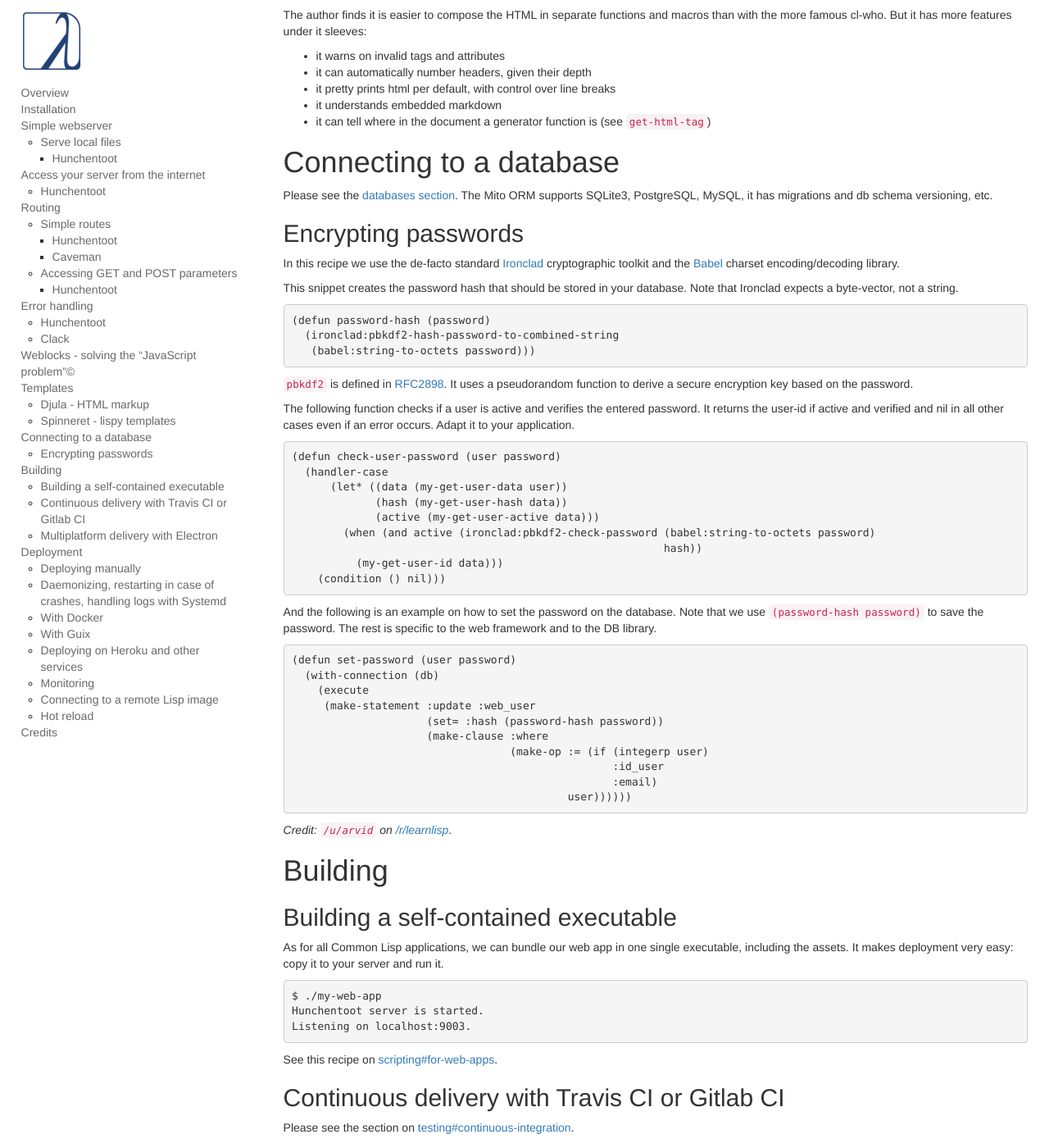
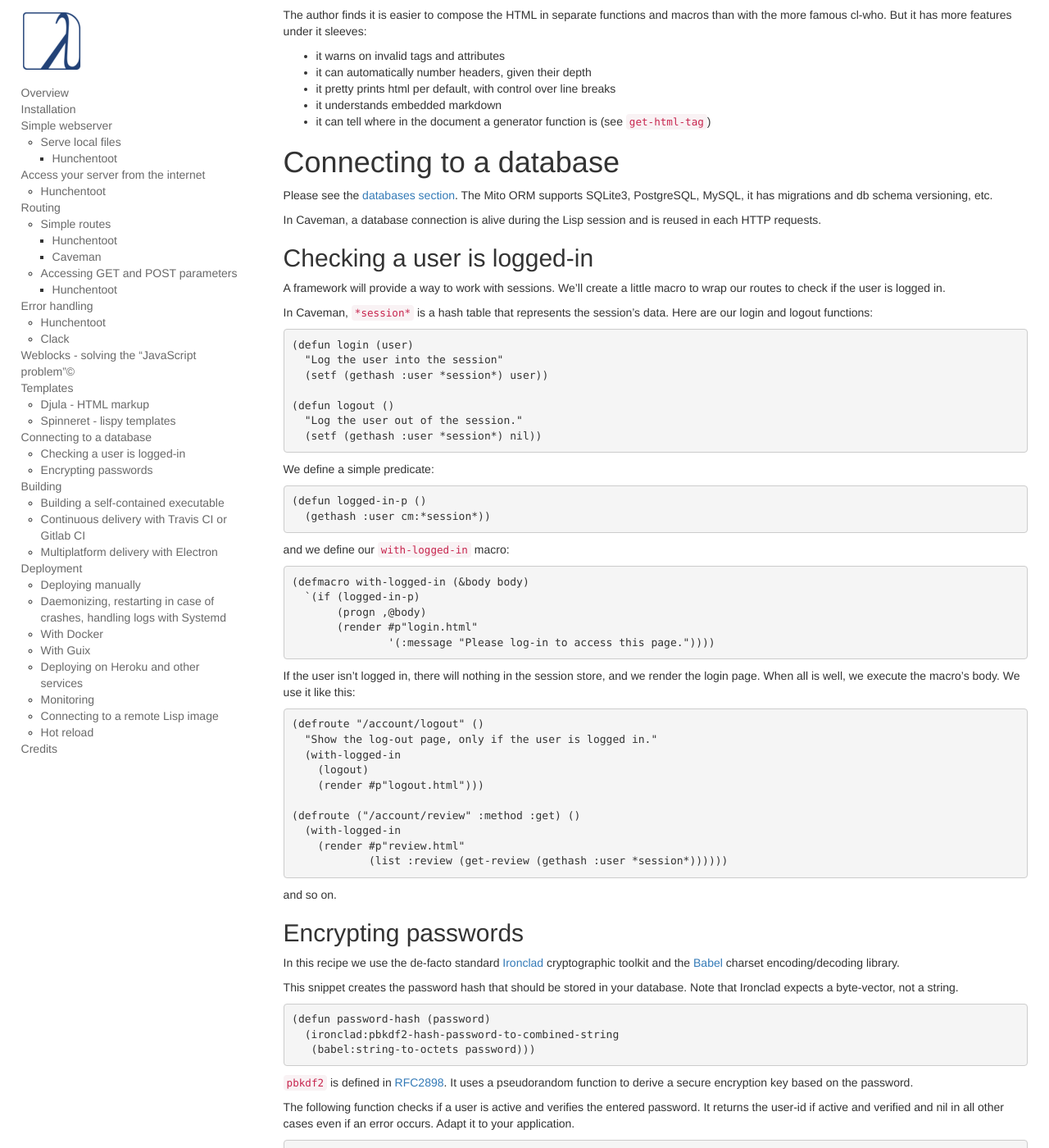
Before and after one commit to LispCookbook/cl-cookbook, a Jekyll site: the page built from web.md, in a window 1280 px wide and 1400 px high, scrolled down 8498 px. Shown: the whole window at 82% size. Built offline with Jekyll 4.4.1, drawn with Linux system fonts in a browser that asks for light colours.

Commit message:
web: check users are logged in. Example with-logged-in macro.

```diff
--- a/web.md
+++ b/web.md
@@ -545,6 +545,63 @@
 supports SQLite3, PostgreSQL, MySQL, it has migrations and db schema
 versioning, etc.
 
+In Caveman, a database connection is alive during the Lisp session and is
+reused in each HTTP requests.
+
+## Checking a user is logged-in
+
+A framework will provide a way to work with sessions. We'll create a
+little macro to wrap our routes to check if the user is logged in.
+
+In Caveman, `*session*` is a hash table that represents the session's
+data. Here are our login and logout functions:
+
+~~~lisp
+(defun login (user)
+  "Log the user into the session"
+  (setf (gethash :user *session*) user))
+
+(defun logout ()
+  "Log the user out of the session."
+  (setf (gethash :user *session*) nil))
+~~~
+
+We define a simple predicate:
+
+~~~lisp
+(defun logged-in-p ()
+  (gethash :user cm:*session*))
+~~~
+
+and we define our `with-logged-in` macro:
+
+~~~lisp
+(defmacro with-logged-in (&body body)
+  `(if (logged-in-p)
+       (progn ,@body)
+       (render #p"login.html"
+               '(:message "Please log-in to access this page."))))
+~~~
+
+If the user isn't logged in, there will nothing in the session store,
+and we render the login page. When all is well, we execute the macro's
+body. We use it like this:
+
+~~~lisp
+(defroute "/account/logout" ()
+  "Show the log-out page, only if the user is logged in."
+  (with-logged-in
+    (logout)
+    (render #p"logout.html")))
+
+(defroute ("/account/review" :method :get) ()
+  (with-logged-in
+    (render #p"review.html"
+            (list :review (get-review (gethash :user *session*))))))
+~~~
+
+and so on.
+
 
 ## Encrypting passwords
 
```
